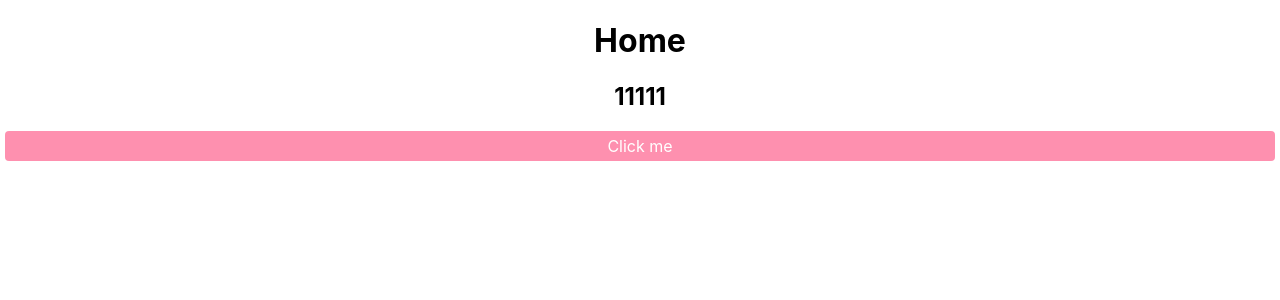
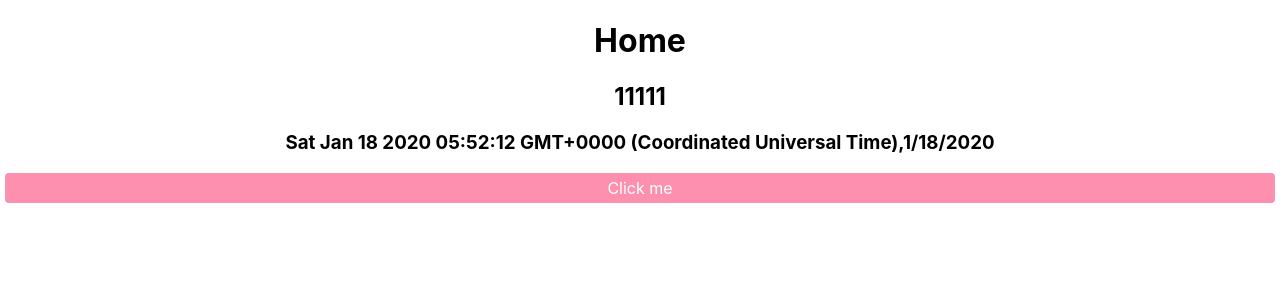
Before and after one commit to rzh11111111/react-exercise, a React (Create React App) app: page / in a window 1280 px wide. Shown: the top 300 px of the page. Built offline with nearby package versions, Linux system fonts and the light colour scheme.

Commit message:
组件生命周期

```diff
--- a/src/pages/Home.js
+++ b/src/pages/Home.js
@@ -1,10 +1,31 @@
 import React, {Component} from "react";
 export default class Home extends Component {
+    constructor(props){ //状态管理生命周期
+        super(props);
+        this.state= {
+            date:new Date()
+        }
+    }
+    //组件挂载完成之后
+    componentDidMount(){
+    //    this.timerId = setInterval(() => {
+    //         this.setState({
+    //             date:new Date()
+    //         })
+    //     }, 1000);
+    }
+    //组件卸载成功
+    componentWillUnmount(){
+        // clearInterval(this.timerId)
+    }
     render() {
         const ceshi = '11111'
+        const {date} = this.state
+        console.log(date,typeof date)
         return (<div>
             <h1>Home</h1>
             <h2>{ceshi}</h2>
+            <h3>{date.toString()+','+date.toLocaleDateString()}</h3>
             </div>);
     }
 }
```
